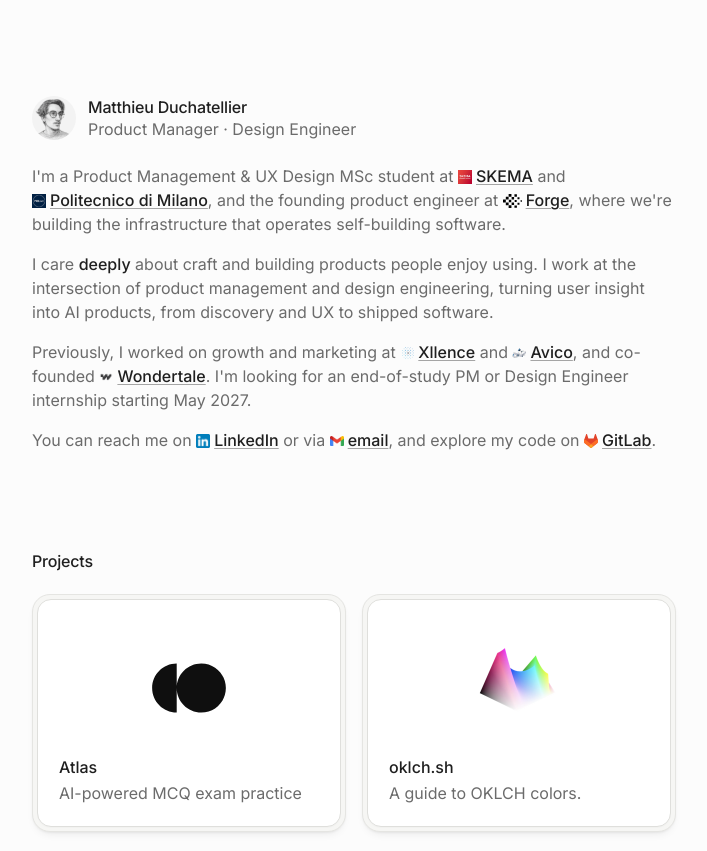
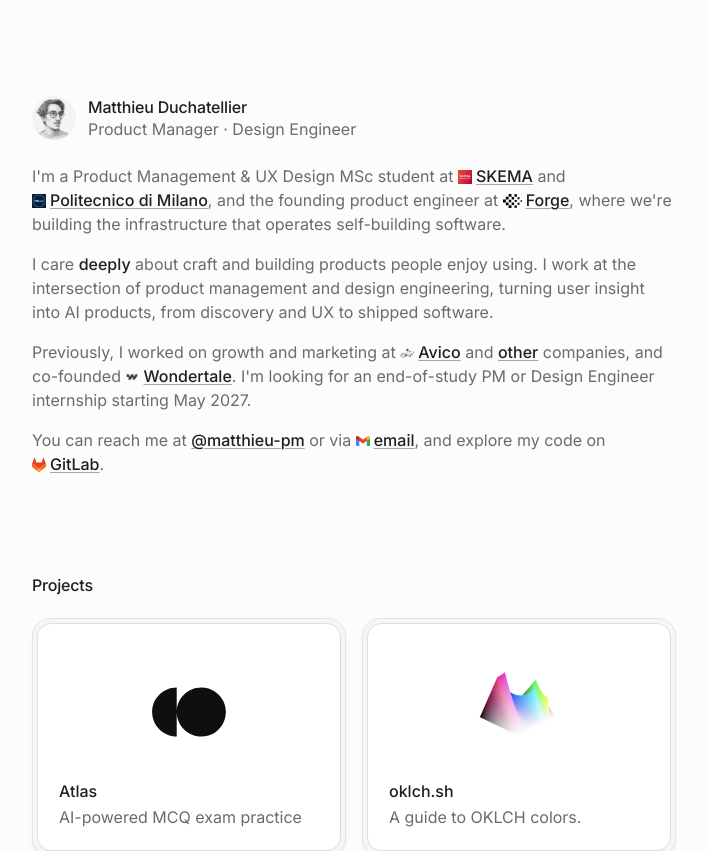
Before and after one commit to matthieu-pm/matthieu-pm, a Next.js app in the folder apps/web/: page / in a window 1280 px wide. Shown: the top 851 px of the page, without its empty margins (286-993 px from the left). Built offline with nearby package versions, Linux system fonts and the light colour scheme.

Commit message:
Update portfolio links and hide experience sections

```diff
--- a/apps/web/app/page.tsx
+++ b/apps/web/app/page.tsx
@@ -241,23 +241,6 @@ export default function Page() {
           Previously, I worked on growth and marketing at{" "}
           <a
             className={styles.socialLink}
-            href="https://www.xllence.fr/fr/"
-            target="_blank"
-            rel="noreferrer"
-          >
-            <Image
-              className={styles.socialIcon}
-              src="/logos/xllence-icon.png"
-              alt=""
-              width={14}
-              height={14}
-              aria-hidden="true"
-            />
-            Xllence
-          </a>{" "}
-          and{" "}
-          <a
-            className={styles.socialLink}
             href="https://www.avico.com/"
             target="_blank"
             rel="noreferrer"
@@ -271,7 +254,17 @@ export default function Page() {
               aria-hidden="true"
             />
             Avico
-          </a>, and co-founded{" "}
+          </a>{" "}
+          and{" "}
+          <a
+            className={styles.socialLink}
+            href="https://www.linkedin.com/in/matthieu-duchatellier/"
+            target="_blank"
+            rel="noreferrer"
+          >
+            other
+          </a>{" "}
+          companies, and co-founded{" "}
           <a
             className={styles.socialLink}
             href="https://wondertale.xyz"
@@ -291,22 +284,14 @@ export default function Page() {
           internship starting May 2027.
         </p>
         <p>
-          You can reach me on{" "}
+          You can reach me at{" "}
           <a
             className={styles.socialLink}
-            href="https://www.linkedin.com/in/matthieu-duchatellier/"
+            href="https://x.com/matthieu_pm"
             target="_blank"
             rel="noreferrer"
           >
-            <Image
-              className={styles.socialIcon}
-              src="/logos/linkedin.png"
-              alt=""
-              width={14}
-              height={14}
-              aria-hidden="true"
-            />
-            LinkedIn
+            @matthieu-pm
           </a>{" "}
           or via{" "}
           <a
@@ -437,6 +422,7 @@ export default function Page() {
       <section
         className={styles.section}
         aria-labelledby="experience-title"
+        hidden
         id="experience"
       >
         <h2 id="experience-title">Experience</h2>
@@ -474,6 +460,7 @@ export default function Page() {
       <section
         className={styles.section}
         aria-labelledby="education-title"
+        hidden
       >
         <h2 id="education-title">Education</h2>
         <div className={styles.rowList}>
```
